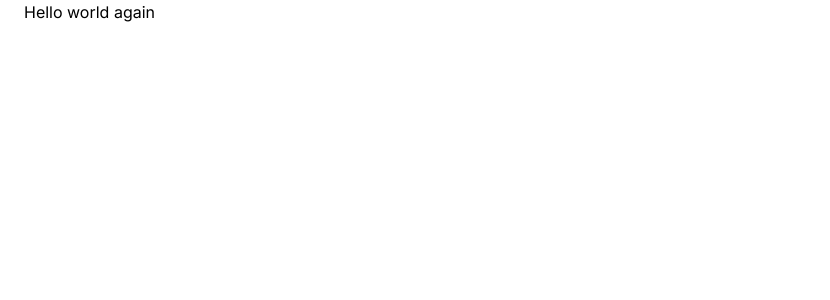
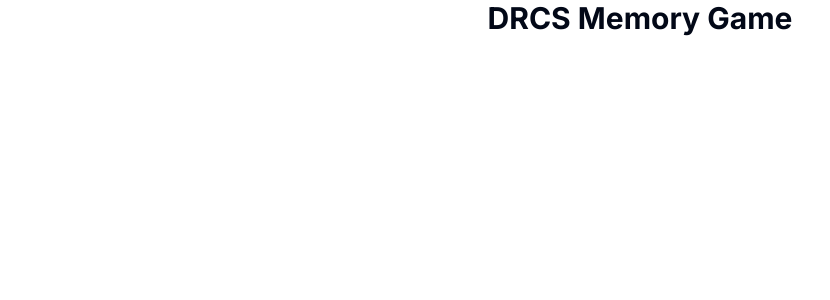
Before and after one commit to tohhongxiang/drcs-memory-game, a Next.js app: page / in a window 1280 px wide. Shown: the top 300 px of the page, without its empty margins (0-830 px from the left). Built offline with nearby package versions, Linux system fonts and the light colour scheme.

Commit message:
Add shadcn

```diff
--- a/app/globals.css
+++ b/app/globals.css
@@ -2,6 +2,75 @@
 @tailwind components;
 @tailwind utilities;
 
-:root, html, body {
-  height: 100%;
+@layer base {
+    :root {
+        --background: 0 0% 100%;
+        --foreground: 222.2 84% 4.9%;
+
+        --card: 0 0% 100%;
+        --card-foreground: 222.2 84% 4.9%;
+
+        --popover: 0 0% 100%;
+        --popover-foreground: 222.2 84% 4.9%;
+
+        --primary: 222.2 47.4% 11.2%;
+        --primary-foreground: 210 40% 98%;
+
+        --secondary: 210 40% 96.1%;
+        --secondary-foreground: 222.2 47.4% 11.2%;
+
+        --muted: 210 40% 96.1%;
+        --muted-foreground: 215.4 16.3% 46.9%;
+
+        --accent: 210 40% 96.1%;
+        --accent-foreground: 222.2 47.4% 11.2%;
+
+        --destructive: 0 84.2% 60.2%;
+        --destructive-foreground: 210 40% 98%;
+
+        --border: 214.3 31.8% 91.4%;
+        --input: 214.3 31.8% 91.4%;
+        --ring: 222.2 84% 4.9%;
+
+        --radius: 0.5rem;
+    }
+
+    .dark {
+        --background: 222.2 84% 4.9%;
+        --foreground: 210 40% 98%;
+
+        --card: 222.2 84% 4.9%;
+        --card-foreground: 210 40% 98%;
+
+        --popover: 222.2 84% 4.9%;
+        --popover-foreground: 210 40% 98%;
+
+        --primary: 210 40% 98%;
+        --primary-foreground: 222.2 47.4% 11.2%;
+
+        --secondary: 217.2 32.6% 17.5%;
+        --secondary-foreground: 210 40% 98%;
+
+        --muted: 217.2 32.6% 17.5%;
+        --muted-foreground: 215 20.2% 65.1%;
+
+        --accent: 217.2 32.6% 17.5%;
+        --accent-foreground: 210 40% 98%;
+
+        --destructive: 0 62.8% 30.6%;
+        --destructive-foreground: 210 40% 98%;
+
+        --border: 217.2 32.6% 17.5%;
+        --input: 217.2 32.6% 17.5%;
+        --ring: 212.7 26.8% 83.9%;
+    }
 }
+
+@layer base {
+    * {
+        @apply border-border;
+    }
+    body {
+        @apply bg-background text-foreground;
+    }
+}
--- a/app/page.tsx
+++ b/app/page.tsx
@@ -1,3 +1,7 @@
 export default function Home() {
-    return <main className="mx-auto px-6">Hello world again</main>;
+    return (
+        <main className="flex h-full flex-col items-center justify-center">
+            <h1 className="text-3xl font-bold">DRCS Memory Game</h1>
+        </main>
+    );
 }
--- /dev/null
+++ b/lib/utils.ts
@@ -0,0 +1,6 @@
+import { type ClassValue, clsx } from "clsx";
+import { twMerge } from "tailwind-merge";
+
+export function cn(...inputs: ClassValue[]) {
+    return twMerge(clsx(inputs));
+}
--- a/tailwind.config.ts
+++ b/tailwind.config.ts
@@ -1,20 +1,80 @@
 import type { Config } from "tailwindcss";
 
-const config: Config = {
+const config = {
+    darkMode: ["class"],
     content: [
-        "./pages/**/*.{js,ts,jsx,tsx,mdx}",
-        "./components/**/*.{js,ts,jsx,tsx,mdx}",
-        "./app/**/*.{js,ts,jsx,tsx,mdx}",
+        "./pages/**/*.{ts,tsx}",
+        "./components/**/*.{ts,tsx}",
+        "./app/**/*.{ts,tsx}",
+        "./src/**/*.{ts,tsx}",
     ],
+    prefix: "",
     theme: {
+        container: {
+            center: true,
+            padding: "2rem",
+            screens: {
+                "2xl": "1400px",
+            },
+        },
         extend: {
-            backgroundImage: {
-                "gradient-radial": "radial-gradient(var(--tw-gradient-stops))",
-                "gradient-conic":
-                    "conic-gradient(from 180deg at 50% 50%, var(--tw-gradient-stops))",
+            colors: {
+                border: "hsl(var(--border))",
+                input: "hsl(var(--input))",
+                ring: "hsl(var(--ring))",
+                background: "hsl(var(--background))",
+                foreground: "hsl(var(--foreground))",
+                primary: {
+                    DEFAULT: "hsl(var(--primary))",
+                    foreground: "hsl(var(--primary-foreground))",
+                },
+                secondary: {
+                    DEFAULT: "hsl(var(--secondary))",
+                    foreground: "hsl(var(--secondary-foreground))",
+                },
+                destructive: {
+                    DEFAULT: "hsl(var(--destructive))",
+                    foreground: "hsl(var(--destructive-foreground))",
+                },
+                muted: {
+                    DEFAULT: "hsl(var(--muted))",
+                    foreground: "hsl(var(--muted-foreground))",
+                },
+                accent: {
+                    DEFAULT: "hsl(var(--accent))",
+                    foreground: "hsl(var(--accent-foreground))",
+                },
+                popover: {
+                    DEFAULT: "hsl(var(--popover))",
+                    foreground: "hsl(var(--popover-foreground))",
+                },
+                card: {
+                    DEFAULT: "hsl(var(--card))",
+                    foreground: "hsl(var(--card-foreground))",
+                },
+            },
+            borderRadius: {
+                lg: "var(--radius)",
+                md: "calc(var(--radius) - 2px)",
+                sm: "calc(var(--radius) - 4px)",
+            },
+            keyframes: {
+                "accordion-down": {
+                    from: { height: "0" },
+                    to: { height: "var(--radix-accordion-content-height)" },
+                },
+                "accordion-up": {
+                    from: { height: "var(--radix-accordion-content-height)" },
+                    to: { height: "0" },
+                },
+            },
+            animation: {
+                "accordion-down": "accordion-down 0.2s ease-out",
+                "accordion-up": "accordion-up 0.2s ease-out",
             },
         },
     },
-    plugins: [],
-};
+    plugins: [require("tailwindcss-animate")],
+} satisfies Config;
+
 export default config;
```
Also changed, not shown: package.json (+6 -1 lines), components.json (added), 1 other file (tests, documents, lock files or other folders).
